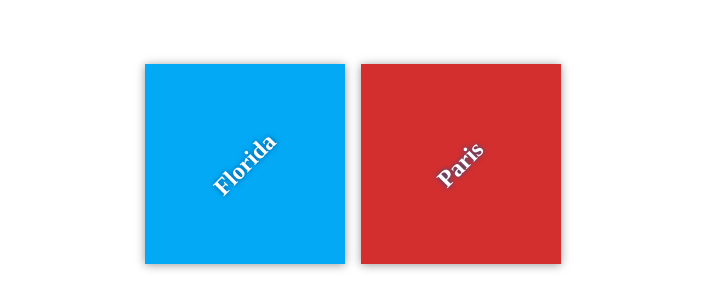
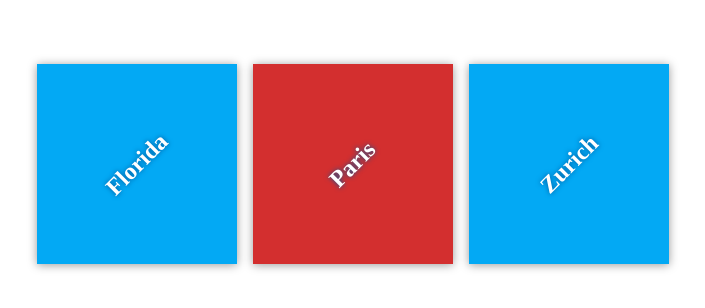
Before and after one commit to Adel-alfa/my-travel-plans, a plain HTML site: page index.html in a window 1280 px wide. Shown: the part 236-544 px from the top of the page, without its empty margins (287-992 px from the left). Drawn offline with Linux system fonts and the light colour scheme.

Commit message:
Add starting destinations

```diff
--- a/index.html
+++ b/index.html
@@ -17,6 +17,9 @@
             <div class="destination" id="paris">
                 <h2>Paris</h2>
             </div>
+            <div class="destination" id="florida">
+                <h2>Zurich</h2>
+            </div>
         </div>
     </div>
 
```
